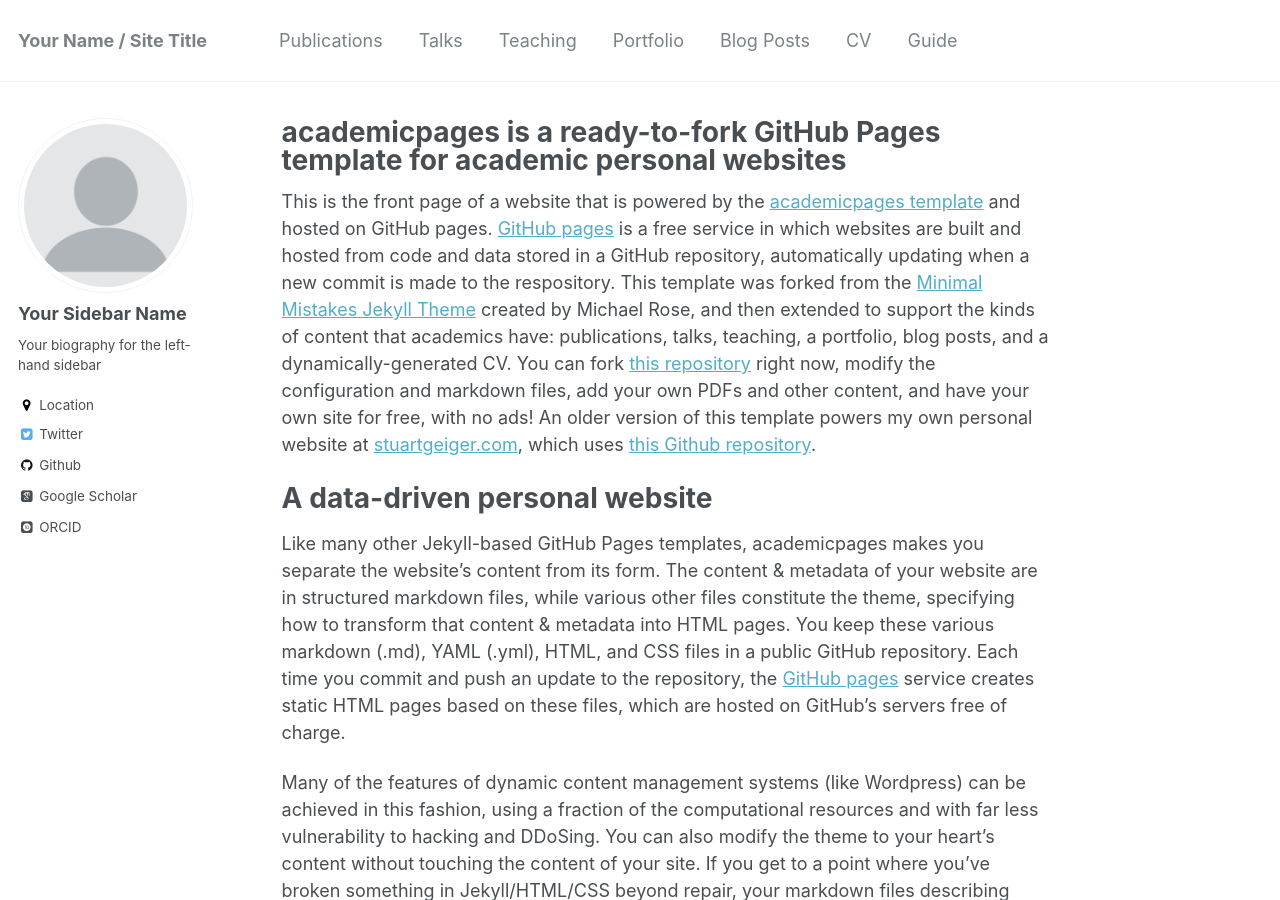
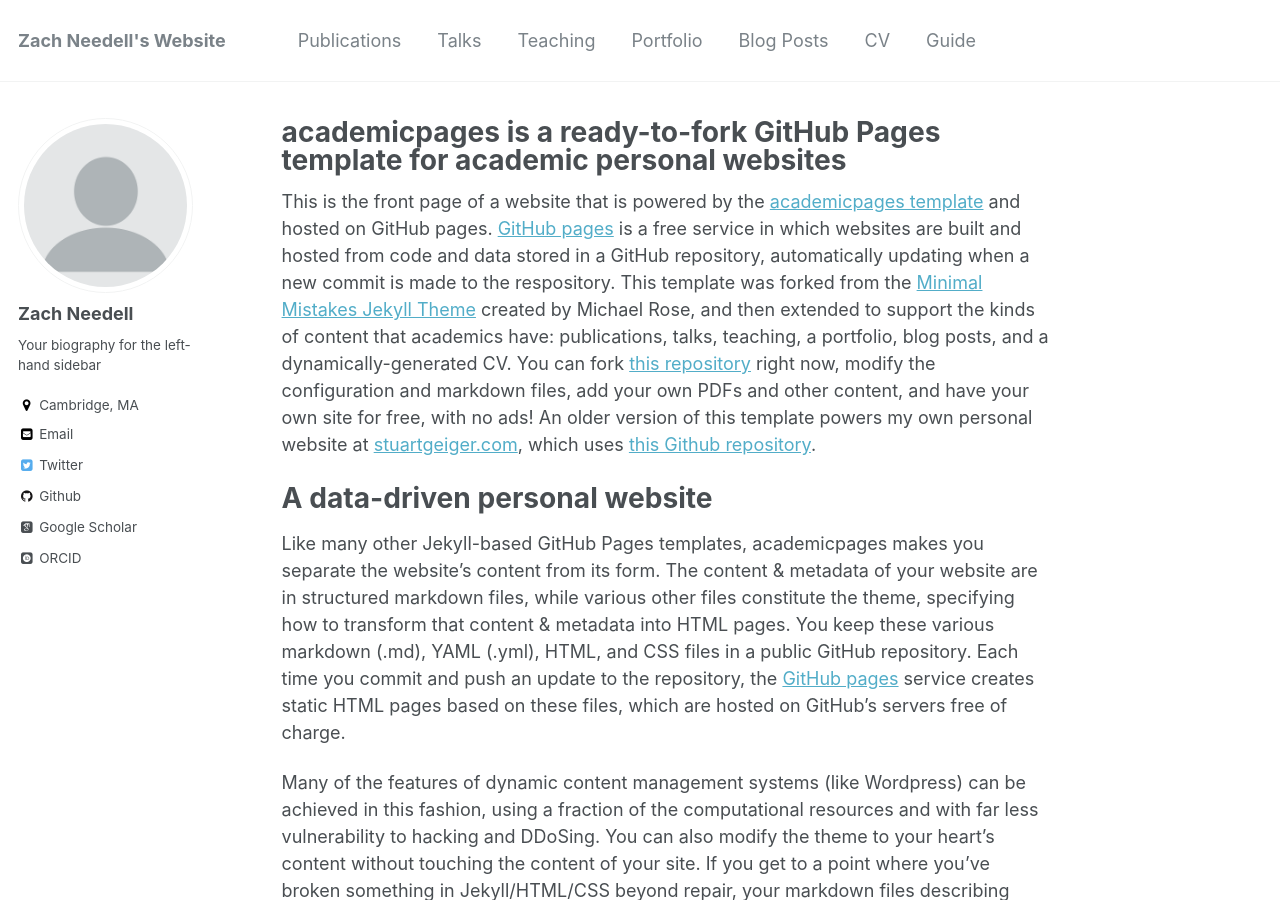
Before and after one commit to zneedell/zneedell.github.io, a Jekyll site: the page built from _pages/about.md, in a window 1280 px wide and 900 px high. Built offline with Jekyll 4.4.1, drawn with Linux system fonts in a browser that asks for light colours; some web fonts are replaced; some of the changed text lies outside the part shown.

```diff
--- a/_config.yml
+++ b/_config.yml
@@ -7,13 +7,13 @@
 
 # Site Settings
 locale                   : "en-US"
-title                    : "Your Name / Site Title"
+title                    : "Zach Needell's Website"
 title_separator          : "-"
-name                     : &name "Your Name"
-description              : &description "personal description"
-url                      : https://academicpages.github.io # the base hostname & protocol for your site e.g. "https://mmistakes.github.io"
+name                     : &name "Zachary A. Needell"
+description              : &description "PhD in Transportation"
+url                      : https://zneedell.github.io # the base hostname & protocol for your site e.g. "https://mmistakes.github.io"
 baseurl                  : "" # the subpath of your site, e.g. "/blog"
-repository               : "academicpages/academicpages.github.io"
+repository               : "zneedell.github.io"
 teaser                   :  # filename of teaser fallback teaser image placed in /images/, .e.g. "500x300.png"
 breadcrumbs              : false # true, false (default)
 words_per_minute         : 160
@@ -80,13 +80,13 @@ analytics:
 
 # Site Author
 author:
-  name             : "Your Sidebar Name"
+  name             : "Zach Needell"
   avatar           : "profile.png"
   bio              : "Your biography for the left-hand sidebar"
-  location         : "Location"
+  location         : "Cambridge, MA"
   employer         :
   googlescholar    : "http://yourfullgooglescholarurl.com"
-  email            :
+  email            : "zneedell@gmail.com"
   uri              :
   bitbucket        :
   codepen          :
@@ -94,7 +94,7 @@ author:
   flickr           :
   facebook         :
   foursquare       :
-  github           : "academicpages"
+  github           : "zneedell"
   google_plus      :
   keybase          :
   instagram        :
```
